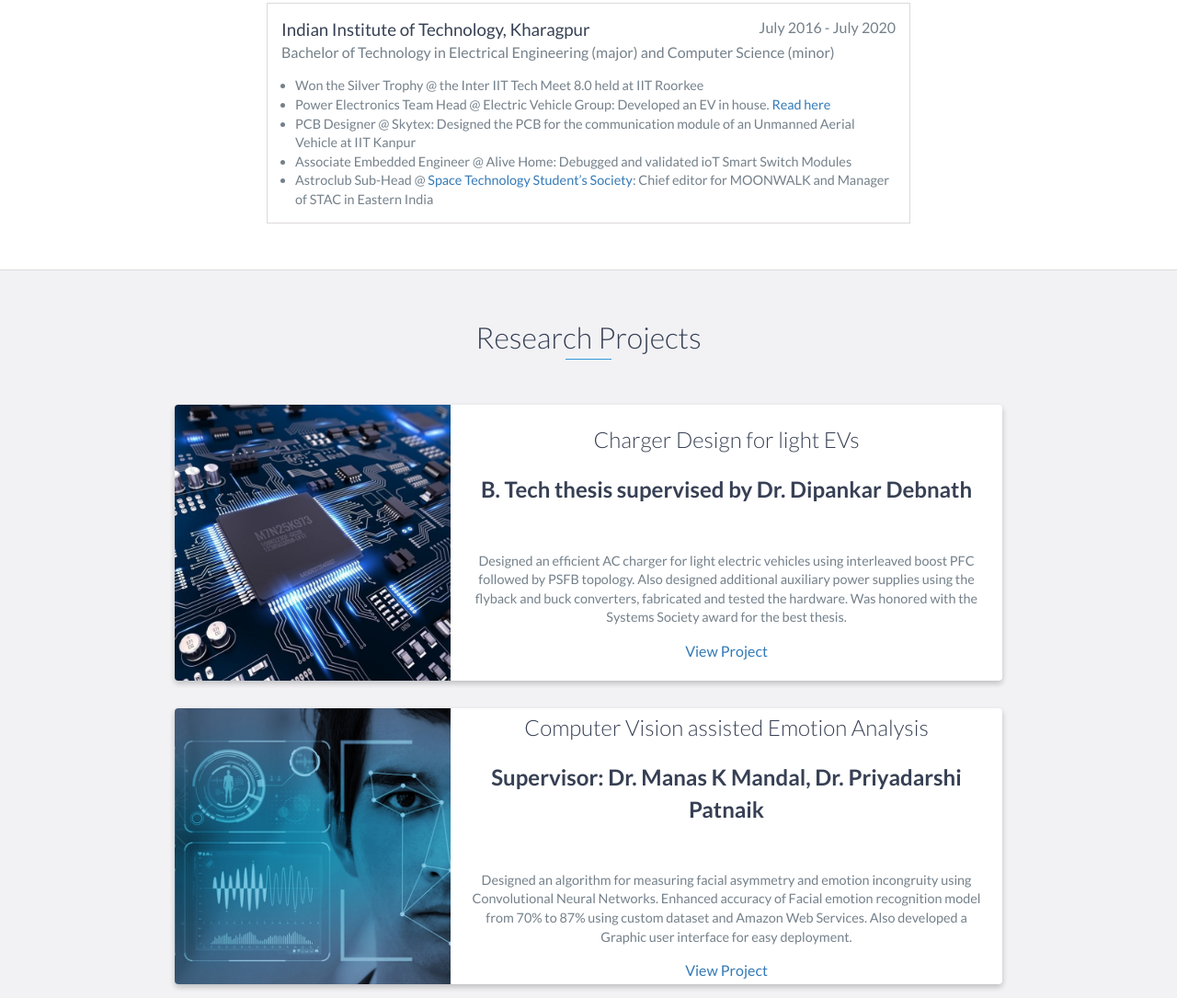
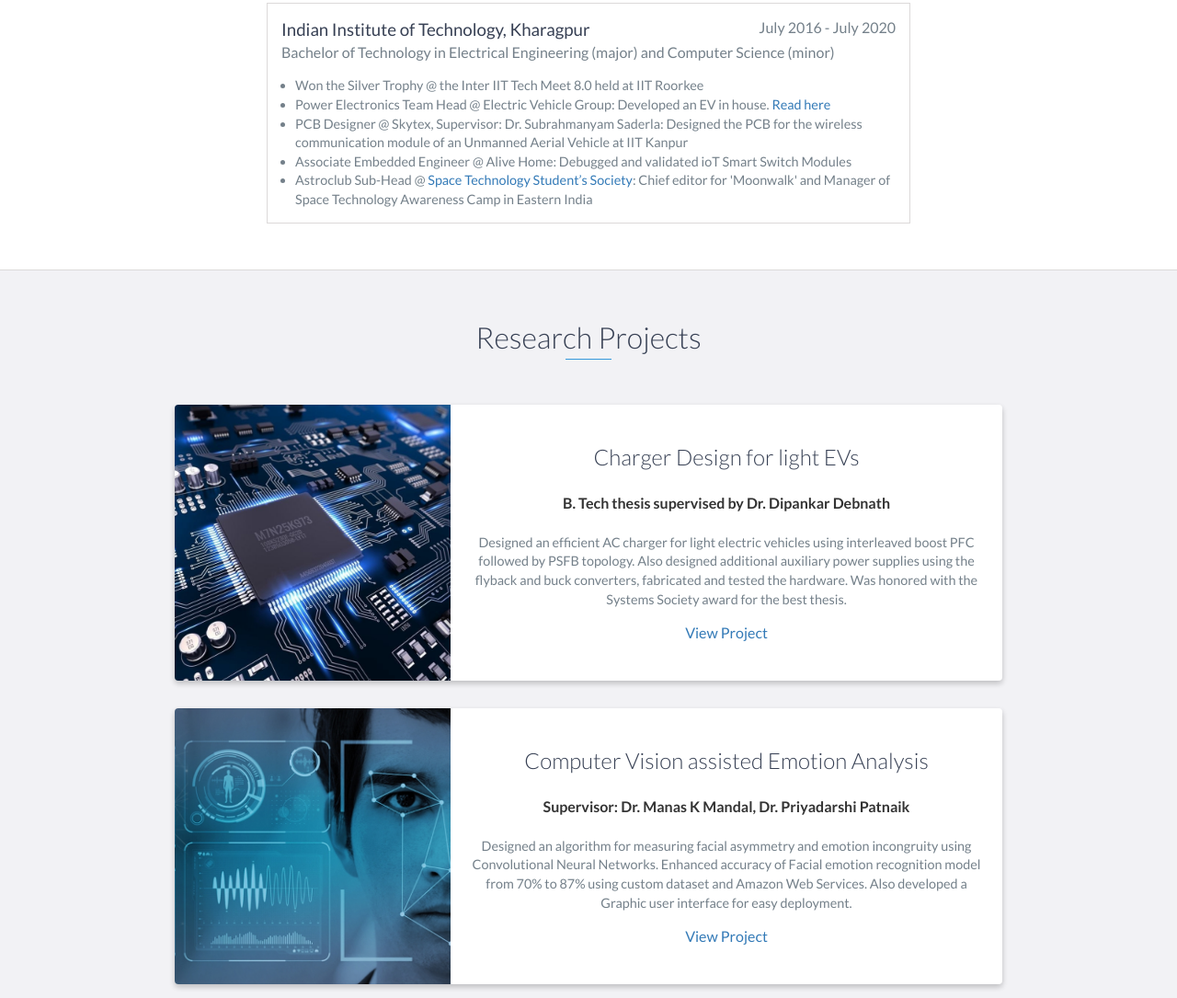
Before and after one commit to keshariS/my_portfolio, a website: page index.html in a window 1280 px wide. Shown: the part 2438-3523 px from the top of the page at 92% size. Drawn offline with nearby package versions, Linux system fonts and the light colour scheme.

Commit message:
Update index.html

```diff
--- a/index.html
+++ b/index.html
@@ -82,7 +82,7 @@
     <!-- End #about -->
 
     <div id="experience" class="background-alt">
-        <h2 class="heading">Experience</h2>
+        <h2 class="heading">Industry Experience</h2>
         <div id="experience-timeline">
             <div data-date="September 2020 – August 2022">
                 <h3>Jaguar Land Rover</h3>
@@ -140,13 +140,13 @@
                     Power Electronics Team Head @ Electric Vehicle Group: Developed an EV in house. <a href="https://kgpchronicle.iitkgp.ac.in/deshla-hits-the-road/">Read here</a>
                 </li>
 		    <li>
-			    PCB Designer @ Skytex: Designed the PCB for the communication module of an Unmanned Aerial Vehicle at IIT Kanpur
+			    PCB Designer @ Skytex, Supervisor: Dr. Subrahmanyam Saderla: Designed the PCB for the wireless communication module of an Unmanned Aerial Vehicle at IIT Kanpur
 		    </li>
                 <li>
                     Associate Embedded Engineer @ Alive Home: Debugged and validated ioT Smart Switch Modules
                 </li>
                 <li>
-                    Astroclub Sub-Head @ <a href="https://wiki.metakgp.org/w/Space_Technology_Students%27_Society#:~:text=Space%20Technology%20Student%20Society%20(spAts,(ISRO)%20at%20IIT%20Kharagpur.">Space Technology Student’s Society</a>: Chief editor for MOONWALK and Manager of STAC in Eastern India
+                    Astroclub Sub-Head @ <a href="https://wiki.metakgp.org/w/Space_Technology_Students%27_Society#:~:text=Space%20Technology%20Student%20Society%20(spAts,(ISRO)%20at%20IIT%20Kharagpur.">Space Technology Student’s Society</a>: Chief editor for 'Moonwalk' and Manager of Space Technology Awareness Camp in Eastern India
                 </li>
             </ul>
         </div>
@@ -165,7 +165,7 @@
                     <!-- End .project-image -->
                     <div class="project-info">
                         <h3>Charger Design for light EVs</h3>
-			<h2>B. Tech thesis supervised by Dr. Dipankar Debnath</h2>
+			<h4>B. Tech thesis supervised by Dr. Dipankar Debnath</h4>
                         <p>
 				Designed an efficient AC charger for light electric vehicles using interleaved boost PFC followed by PSFB topology. Also designed additional auxiliary power supplies using the flyback and buck converters, fabricated and tested the hardware. Was honored with the Systems Society award for the best thesis.
 			</p>
@@ -182,7 +182,7 @@
                     <!-- End .project-image -->
                     <div class="project-info">
                         <h3>Computer Vision assisted Emotion Analysis</h3>
-			<h2>Supervisor: Dr. Manas K Mandal, Dr. Priyadarshi Patnaik</h2>
+			<h4>Supervisor: Dr. Manas K Mandal, Dr. Priyadarshi Patnaik</h4>
                         <p>
                             Designed an algorithm for measuring facial asymmetry and emotion incongruity using Convolutional Neural Networks. Enhanced accuracy of Facial emotion recognition model from 70% to 87% using custom dataset and Amazon Web Services. Also developed a Graphic user interface for easy deployment.
                         </p>
```
